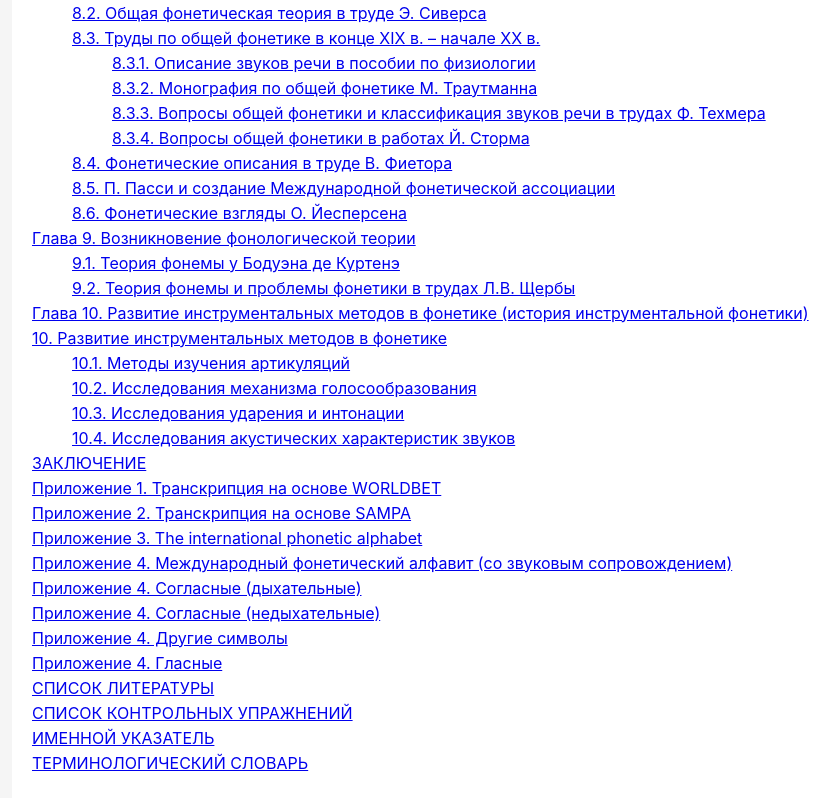
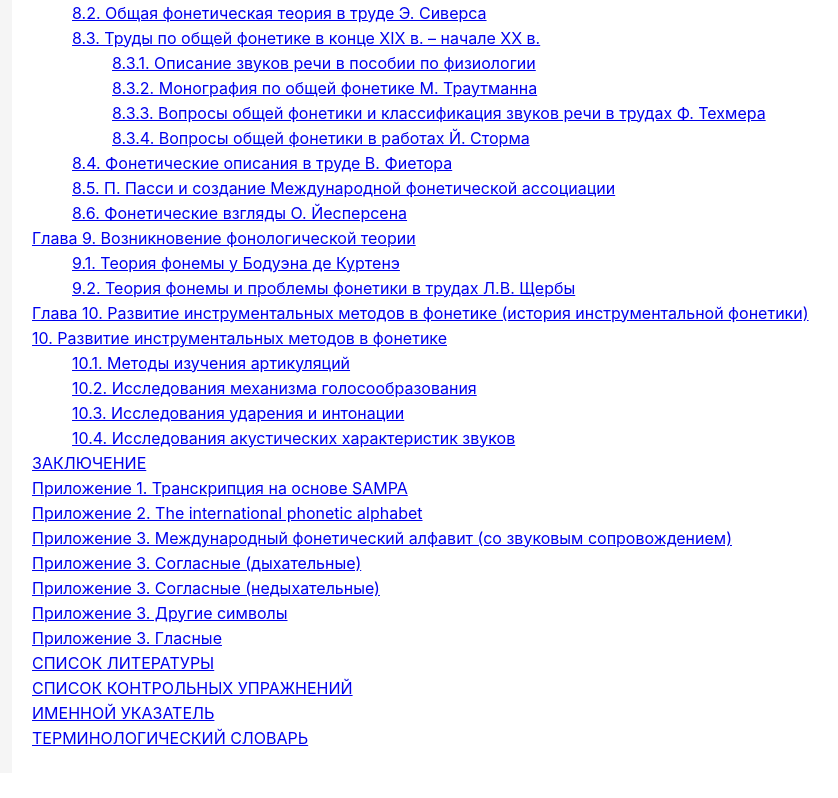
Before and after one commit to annashell/phon_stud_app, a React (Create React App) app: page /contents in a window 1280 px wide. Shown: the part 2646-3444 px from the top of the page, without its empty margins (278-1116 px from the left). After the commit the page ends 3419 px from the top, so only its background shows below. Built offline with nearby package versions, Linux system fonts and the light colour scheme.

Commit message:
del worldbet

```diff
--- a/src/content.js
+++ b/src/content.js
@@ -561,47 +561,41 @@ export const chapters = [
         is_in_content: true
     },
     {
-        id: 'worldbet',
-        title: 'Приложение 1. Транскрипция на основе WORLDBET',
-        file: '/chapters/worldbet.html',
-        is_in_content: true
-    },
-    {
         id: 'sampa',
-        title: 'Приложение 2. Транскрипция на основе SAMPA',
+        title: 'Приложение 1. Транскрипция на основе SAMPA',
         file: '/chapters/sampa.html',
         is_in_content: true
     },
     {
         id: 'ipachart',
-        title: 'Приложение 3. The international phonetic alphabet',
+        title: 'Приложение 2. The international phonetic alphabet',
         file: '/chapters/ipachart.html',
         is_in_content: true
     },
     {
         id: 'ipasoundcont',
-        title: 'Приложение 4. Международный фонетический алфавит (со звуковым сопровождением)',
+        title: 'Приложение 3. Международный фонетический алфавит (со звуковым сопровождением)',
         file: '/chapters/ipasoundcont.html',
         is_in_content: true
     },
     {
         id: 'ipasound1',
-        title: 'Приложение 4. Согласные (дыхательные)',
+        title: 'Приложение 3. Согласные (дыхательные)',
         file: '/chapters/ipasound1.html',
     },
     {
         id: 'ipasound2',
-        title: 'Приложение 4. Согласные (недыхательные)',
+        title: 'Приложение 3. Согласные (недыхательные)',
         file: '/chapters/ipasound2.html',
     },
     {
         id: 'ipasound3',
-        title: 'Приложение 4. Другие символы',
+        title: 'Приложение 3. Другие символы',
         file: '/chapters/ipasound3.html',
     },
     {
         id: 'ipasound4',
-        title: 'Приложение 4. Гласные',
+        title: 'Приложение 3. Гласные',
         file: '/chapters/ipasound4.html',
     },
     {
```
